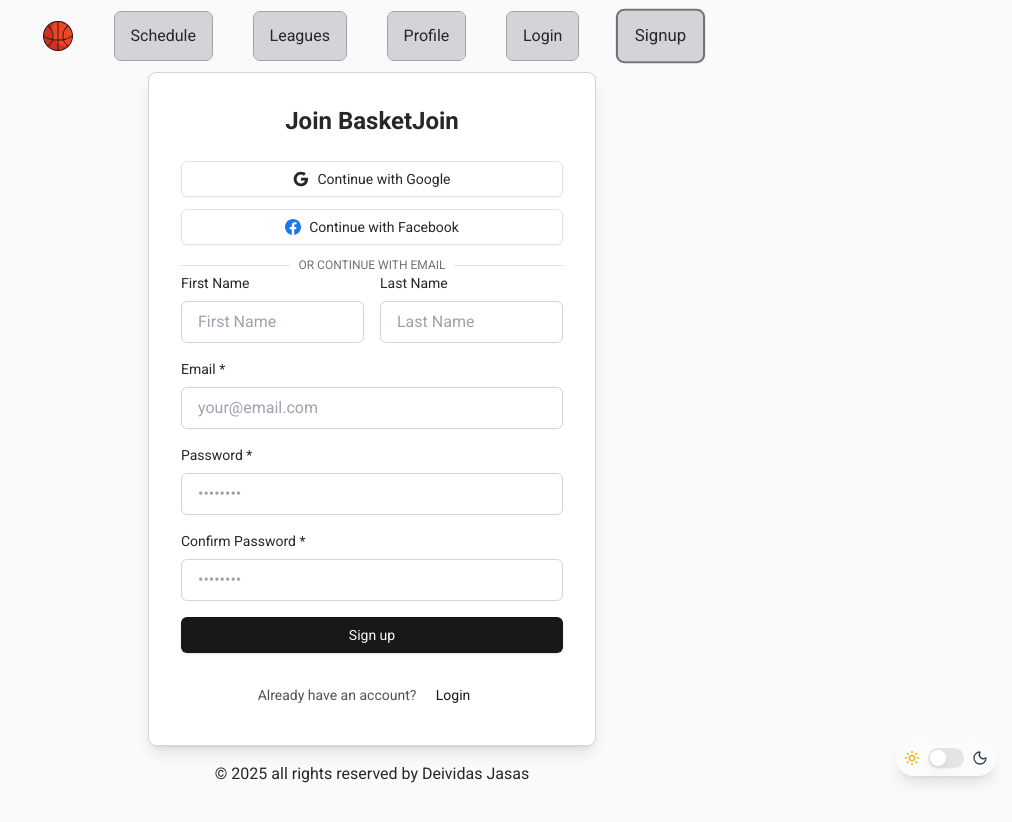
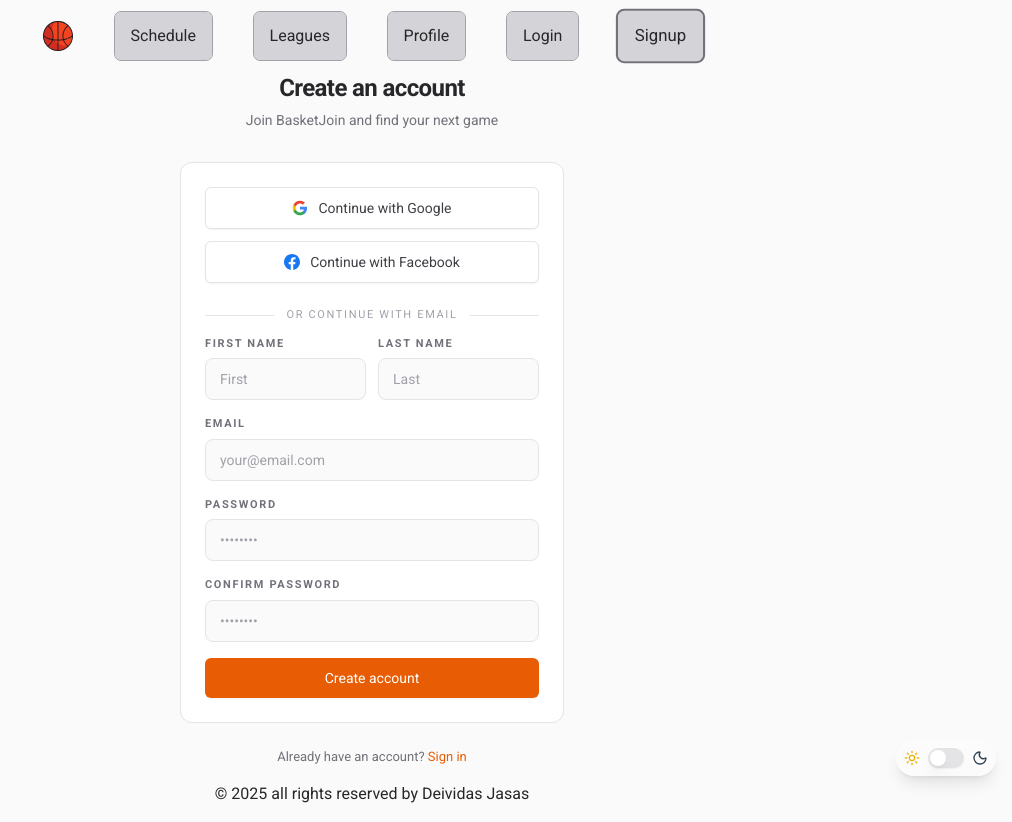
Before and after one commit to DeividasJas/BasketJoin, a Next.js app: page /signup in a window 1280 px wide. Shown: the whole page, without its empty margins (268-1280 px from the left). Built offline with nearby package versions, Linux system fonts and the light colour scheme; no server answers; the database is empty.

Commit message:
style(auth): redesign login and signup pages with clean minimal aesthetic

```diff
--- a/src/app/login/page.tsx
+++ b/src/app/login/page.tsx
@@ -40,23 +40,34 @@ export default function LoginPage() {
   };
 
   return (
-    <div className="flex min-h-[80vh] items-center justify-center">
-      <div className="w-full max-w-md rounded-lg border border-zinc-300 bg-white p-8 shadow-lg dark:border-zinc-700 dark:bg-zinc-900">
-        <h1 className="mb-6 text-center text-2xl font-bold">
-          Login to BasketJoin
+    <div className="flex min-h-[80vh] items-center justify-center px-4">
+      <div className="w-full max-w-sm">
+        {/* Header */}
+        <div className="mb-8 text-center">
+          <h1 className="text-2xl font-semibold tracking-tight text-zinc-800 dark:text-zinc-100">
+            Welcome back
           </h1>
+          <p className="mt-1.5 text-sm text-zinc-500 dark:text-zinc-400">
+            Sign in to your BasketJoin account
+          </p>
+        </div>
 
+        {/* Card */}
+        <div className="rounded-xl border border-zinc-200 bg-white p-6 dark:border-zinc-700/60 dark:bg-zinc-900">
           <SocialLoginButtons callbackUrl="/game-status" />
 
           {error && (
-          <div className="mb-4 rounded-md bg-red-50 p-3 text-sm text-red-600 dark:bg-red-900/20 dark:text-red-400">
+            <div className="mb-4 rounded-lg border border-red-200 bg-red-50 px-3 py-2.5 text-[13px] text-red-600 dark:border-red-900/50 dark:bg-red-950/30 dark:text-red-400">
               {error}
             </div>
           )}
 
-        <form onSubmit={handleSubmit} className="space-y-4">
+          <form onSubmit={handleSubmit} className="flex flex-col gap-4">
             <div>
-            <label htmlFor="email" className="mb-2 block text-sm font-medium">
+              <label
+                htmlFor="email"
+                className="mb-1.5 block text-[11px] font-semibold uppercase tracking-[0.15em] text-zinc-500 dark:text-zinc-400"
+              >
                 Email
               </label>
               <input
@@ -65,7 +76,7 @@ export default function LoginPage() {
                 value={email}
                 onChange={(e) => setEmail(e.target.value)}
                 required
-              className="w-full rounded-md border border-zinc-300 bg-white px-4 py-2 text-zinc-900 focus:border-orange-500 focus:outline-none focus:ring-2 focus:ring-orange-500/20 dark:border-zinc-700 dark:bg-zinc-800 dark:text-zinc-100"
+                className="w-full rounded-lg border border-zinc-200 bg-zinc-50 px-3.5 py-2.5 text-sm text-zinc-800 placeholder:text-zinc-400 focus:border-basket-400 focus:bg-white focus:outline-none focus:ring-2 focus:ring-basket-400/20 dark:border-zinc-700 dark:bg-zinc-800/50 dark:text-zinc-200 dark:placeholder:text-zinc-500 dark:focus:bg-zinc-800"
                 placeholder="your@email.com"
               />
             </div>
@@ -73,7 +84,7 @@ export default function LoginPage() {
             <div>
               <label
                 htmlFor="password"
-              className="mb-2 block text-sm font-medium"
+                className="mb-1.5 block text-[11px] font-semibold uppercase tracking-[0.15em] text-zinc-500 dark:text-zinc-400"
               >
                 Password
               </label>
@@ -83,21 +94,29 @@ export default function LoginPage() {
                 value={password}
                 onChange={(e) => setPassword(e.target.value)}
                 required
-              className="w-full rounded-md border border-zinc-300 bg-white px-4 py-2 text-zinc-900 focus:border-orange-500 focus:outline-none focus:ring-2 focus:ring-orange-500/20 dark:border-zinc-700 dark:bg-zinc-800 dark:text-zinc-100"
+                className="w-full rounded-lg border border-zinc-200 bg-zinc-50 px-3.5 py-2.5 text-sm text-zinc-800 placeholder:text-zinc-400 focus:border-basket-400 focus:bg-white focus:outline-none focus:ring-2 focus:ring-basket-400/20 dark:border-zinc-700 dark:bg-zinc-800/50 dark:text-zinc-200 dark:placeholder:text-zinc-500 dark:focus:bg-zinc-800"
                 placeholder="••••••••"
               />
             </div>
 
-          <Button type="submit" isLoading={isLoading} className="w-full">
-            Login
+            <Button
+              type="submit"
+              isLoading={isLoading}
+              className="w-full bg-basket-400 py-5 text-white shadow-sm transition-all hover:bg-basket-300 hover:shadow-md disabled:bg-basket-400/40"
+            >
+              Sign in
             </Button>
           </form>
+        </div>
 
-        <p className="mt-6 text-center text-sm text-zinc-600 dark:text-zinc-400">
+        <p className="mt-6 text-center text-[13px] text-zinc-500 dark:text-zinc-400">
           Don&apos;t have an account?{" "}
-          <Button variant="link" asChild>
-            <Link href="/signup">Sign up</Link>
-          </Button>
+          <Link
+            href="/signup"
+            className="font-medium text-basket-400 transition-colors hover:text-basket-300"
+          >
+            Sign up
+          </Link>
         </p>
       </div>
     </div>
--- a/src/app/signup/page.tsx
+++ b/src/app/signup/page.tsx
@@ -31,7 +31,6 @@ export default function SignupPage() {
     setIsLoading(true);
     setError("");
 
-    // Validation
     if (formData.password !== formData.confirmPassword) {
       setError("Passwords do not match");
       setIsLoading(false);
@@ -45,7 +44,6 @@ export default function SignupPage() {
     }
 
     try {
-      // Register user
       const response = await fetch("/api/auth/register", {
         method: "POST",
         headers: {
@@ -67,7 +65,6 @@ export default function SignupPage() {
         return;
       }
 
-      // Auto-login after registration
       const result = await signIn("credentials", {
         email: formData.email,
         password: formData.password,
@@ -89,25 +86,38 @@ export default function SignupPage() {
     }
   };
 
+  const inputClasses =
+    "w-full rounded-lg border border-zinc-200 bg-zinc-50 px-3.5 py-2.5 text-sm text-zinc-800 placeholder:text-zinc-400 focus:border-basket-400 focus:bg-white focus:outline-none focus:ring-2 focus:ring-basket-400/20 dark:border-zinc-700 dark:bg-zinc-800/50 dark:text-zinc-200 dark:placeholder:text-zinc-500 dark:focus:bg-zinc-800";
+
   return (
-    <div className="flex min-h-[80vh] items-center justify-center">
-      <div className="w-full max-w-md rounded-lg border border-zinc-300 bg-white p-8 shadow-lg dark:border-zinc-700 dark:bg-zinc-900">
-        <h1 className="mb-6 text-center text-2xl font-bold">Join BasketJoin</h1>
+    <div className="flex min-h-[80vh] items-center justify-center px-4">
+      <div className="w-full max-w-sm">
+        {/* Header */}
+        <div className="mb-8 text-center">
+          <h1 className="text-2xl font-semibold tracking-tight text-zinc-800 dark:text-zinc-100">
+            Create an account
+          </h1>
+          <p className="mt-1.5 text-sm text-zinc-500 dark:text-zinc-400">
+            Join BasketJoin and find your next game
+          </p>
+        </div>
 
+        {/* Card */}
+        <div className="rounded-xl border border-zinc-200 bg-white p-6 dark:border-zinc-700/60 dark:bg-zinc-900">
           <SocialLoginButtons callbackUrl="/game-status" />
 
           {error && (
-          <div className="mb-4 rounded-md bg-red-50 p-3 text-sm text-red-600 dark:bg-red-900/20 dark:text-red-400">
+            <div className="mb-4 rounded-lg border border-red-200 bg-red-50 px-3 py-2.5 text-[13px] text-red-600 dark:border-red-900/50 dark:bg-red-950/30 dark:text-red-400">
               {error}
             </div>
           )}
 
-        <form onSubmit={handleSubmit} className="space-y-4">
-          <div className="grid grid-cols-2 gap-4">
+          <form onSubmit={handleSubmit} className="flex flex-col gap-4">
+            <div className="grid grid-cols-2 gap-3">
               <div>
                 <label
                   htmlFor="given_name"
-                className="mb-2 block text-sm font-medium"
+                  className="mb-1.5 block text-[11px] font-semibold uppercase tracking-[0.15em] text-zinc-500 dark:text-zinc-400"
                 >
                   First Name
                 </label>
@@ -117,15 +127,15 @@ export default function SignupPage() {
                   type="text"
                   value={formData.given_name}
                   onChange={handleChange}
-                className="w-full rounded-md border border-zinc-300 bg-white px-4 py-2 text-zinc-900 focus:border-orange-500 focus:outline-none focus:ring-2 focus:ring-orange-500/20 dark:border-zinc-700 dark:bg-zinc-800 dark:text-zinc-100"
-                placeholder="First Name"
+                  className={inputClasses}
+                  placeholder="First"
                 />
               </div>
 
               <div>
                 <label
                   htmlFor="family_name"
-                className="mb-2 block text-sm font-medium"
+                  className="mb-1.5 block text-[11px] font-semibold uppercase tracking-[0.15em] text-zinc-500 dark:text-zinc-400"
                 >
                   Last Name
                 </label>
@@ -135,15 +145,18 @@ export default function SignupPage() {
                   type="text"
                   value={formData.family_name}
                   onChange={handleChange}
-                className="w-full rounded-md border border-zinc-300 bg-white px-4 py-2 text-zinc-900 focus:border-orange-500 focus:outline-none focus:ring-2 focus:ring-orange-500/20 dark:border-zinc-700 dark:bg-zinc-800 dark:text-zinc-100"
-                placeholder="Last Name"
+                  className={inputClasses}
+                  placeholder="Last"
                 />
               </div>
             </div>
 
             <div>
-            <label htmlFor="email" className="mb-2 block text-sm font-medium">
-              Email *
+              <label
+                htmlFor="email"
+                className="mb-1.5 block text-[11px] font-semibold uppercase tracking-[0.15em] text-zinc-500 dark:text-zinc-400"
+              >
+                Email
               </label>
               <input
                 id="email"
@@ -152,7 +165,7 @@ export default function SignupPage() {
                 value={formData.email}
                 onChange={handleChange}
                 required
-              className="w-full rounded-md border border-zinc-300 bg-white px-4 py-2 text-zinc-900 focus:border-orange-500 focus:outline-none focus:ring-2 focus:ring-orange-500/20 dark:border-zinc-700 dark:bg-zinc-800 dark:text-zinc-100"
+                className={inputClasses}
                 placeholder="your@email.com"
               />
             </div>
@@ -160,9 +173,9 @@ export default function SignupPage() {
             <div>
               <label
                 htmlFor="password"
-              className="mb-2 block text-sm font-medium"
+                className="mb-1.5 block text-[11px] font-semibold uppercase tracking-[0.15em] text-zinc-500 dark:text-zinc-400"
               >
-              Password *
+                Password
               </label>
               <input
                 id="password"
@@ -171,7 +184,7 @@ export default function SignupPage() {
                 value={formData.password}
                 onChange={handleChange}
                 required
-              className="w-full rounded-md border border-zinc-300 bg-white px-4 py-2 text-zinc-900 focus:border-orange-500 focus:outline-none focus:ring-2 focus:ring-orange-500/20 dark:border-zinc-700 dark:bg-zinc-800 dark:text-zinc-100"
+                className={inputClasses}
                 placeholder="••••••••"
               />
             </div>
@@ -179,9 +192,9 @@ export default function SignupPage() {
             <div>
               <label
                 htmlFor="confirmPassword"
-              className="mb-2 block text-sm font-medium"
+                className="mb-1.5 block text-[11px] font-semibold uppercase tracking-[0.15em] text-zinc-500 dark:text-zinc-400"
               >
-              Confirm Password *
+                Confirm Password
               </label>
               <input
                 id="confirmPassword"
@@ -190,21 +203,29 @@ export default function SignupPage() {
                 value={formData.confirmPassword}
                 onChange={handleChange}
                 required
-              className="w-full rounded-md border border-zinc-300 bg-white px-4 py-2 text-zinc-900 focus:border-orange-500 focus:outline-none focus:ring-2 focus:ring-orange-500/20 dark:border-zinc-700 dark:bg-zinc-800 dark:text-zinc-100"
+                className={inputClasses}
                 placeholder="••••••••"
               />
             </div>
 
-          <Button type="submit" isLoading={isLoading} className="w-full">
-            Sign up
+            <Button
+              type="submit"
+              isLoading={isLoading}
+              className="w-full bg-basket-400 py-5 text-white shadow-sm transition-all hover:bg-basket-300 hover:shadow-md disabled:bg-basket-400/40"
+            >
+              Create account
             </Button>
           </form>
+        </div>
 
-        <p className="mt-6 text-center text-sm text-zinc-600 dark:text-zinc-400">
+        <p className="mt-6 text-center text-[13px] text-zinc-500 dark:text-zinc-400">
           Already have an account?{" "}
-          <Button variant="link" asChild>
-            <Link href="/login">Login</Link>
-          </Button>
+          <Link
+            href="/login"
+            className="font-medium text-basket-400 transition-colors hover:text-basket-300"
+          >
+            Sign in
+          </Link>
         </p>
       </div>
     </div>
--- a/src/components/SocialLoginButtons.tsx
+++ b/src/components/SocialLoginButtons.tsx
@@ -18,7 +18,7 @@ export default function SocialLoginButtons({
     setIsGoogleLoading(true);
     try {
       await signIn("google", { callbackUrl });
-    } catch (error) {
+    } catch {
     } finally {
       setIsGoogleLoading(false);
     }
@@ -28,37 +28,37 @@ export default function SocialLoginButtons({
     setIsFacebookLoading(true);
     try {
       await signIn("facebook", { callbackUrl });
-    } catch (error) {
+    } catch {
     } finally {
       setIsFacebookLoading(false);
     }
   };
 
   return (
-    <div className="space-y-3">
+    <div className="flex flex-col gap-3">
       <Button
         type="button"
         variant="outline"
-        className="flex w-full items-center justify-center gap-2"
+        className="flex w-full items-center justify-center gap-2.5 border-zinc-200 bg-white py-5 text-sm font-medium text-zinc-700 transition-colors hover:bg-zinc-50 dark:border-zinc-700 dark:bg-zinc-800/50 dark:text-zinc-300 dark:hover:bg-zinc-800"
         onClick={handleGoogleSignIn}
         isLoading={isGoogleLoading}
         disabled={isFacebookLoading}
       >
-        <svg className="h-5 w-5" viewBox="0 0 24 24">
+        <svg className="h-4 w-4" viewBox="0 0 24 24">
           <path
-            fill="currentColor"
+            fill="#4285F4"
             d="M22.56 12.25c0-.78-.07-1.53-.2-2.25H12v4.26h5.92c-.26 1.37-1.04 2.53-2.21 3.31v2.77h3.57c2.08-1.92 3.28-4.74 3.28-8.09z"
           />
           <path
-            fill="currentColor"
+            fill="#34A853"
             d="M12 23c2.97 0 5.46-.98 7.28-2.66l-3.57-2.77c-.98.66-2.23 1.06-3.71 1.06-2.86 0-5.29-1.93-6.16-4.53H2.18v2.84C3.99 20.53 7.7 23 12 23z"
           />
           <path
-            fill="currentColor"
+            fill="#FBBC05"
             d="M5.84 14.09c-.22-.66-.35-1.36-.35-2.09s.13-1.43.35-2.09V7.07H2.18C1.43 8.55 1 10.22 1 12s.43 3.45 1.18 4.93l2.85-2.22.81-.62z"
           />
           <path
-            fill="currentColor"
+            fill="#EA4335"
             d="M12 5.38c1.62 0 3.06.56 4.21 1.64l3.15-3.15C17.45 2.09 14.97 1 12 1 7.7 1 3.99 3.47 2.18 7.07l3.66 2.84c.87-2.6 3.3-4.53 6.16-4.53z"
           />
         </svg>
@@ -68,23 +68,23 @@ export default function SocialLoginButtons({
       <Button
         type="button"
         variant="outline"
-        className="flex w-full items-center justify-center gap-2"
+        className="flex w-full items-center justify-center gap-2.5 border-zinc-200 bg-white py-5 text-sm font-medium text-zinc-700 transition-colors hover:bg-zinc-50 dark:border-zinc-700 dark:bg-zinc-800/50 dark:text-zinc-300 dark:hover:bg-zinc-800"
         onClick={handleFacebookSignIn}
         isLoading={isFacebookLoading}
         disabled={isGoogleLoading}
       >
-        <svg className="h-5 w-5" viewBox="0 0 24 24" fill="#1877F2">
+        <svg className="h-4 w-4" viewBox="0 0 24 24" fill="#1877F2">
           <path d="M24 12.073c0-6.627-5.373-12-12-12s-12 5.373-12 12c0 5.99 4.388 10.954 10.125 11.854v-8.385H7.078v-3.47h3.047V9.43c0-3.007 1.792-4.669 4.533-4.669 1.312 0 2.686.235 2.686.235v2.953H15.83c-1.491 0-1.956.925-1.956 1.874v2.25h3.328l-.532 3.47h-2.796v8.385C19.612 23.027 24 18.062 24 12.073z" />
         </svg>
         Continue with Facebook
       </Button>
 
-      <div className="relative">
+      <div className="relative py-3">
         <div className="absolute inset-0 flex items-center">
-          <span className="w-full border-t" />
+          <span className="w-full border-t border-zinc-200 dark:border-zinc-700/60" />
         </div>
-        <div className="relative flex justify-center text-xs uppercase">
-          <span className="bg-background px-2 text-muted-foreground">
+        <div className="relative flex justify-center">
+          <span className="bg-white px-3 text-[11px] font-medium uppercase tracking-[0.15em] text-zinc-400 dark:bg-zinc-900 dark:text-zinc-500">
             Or continue with email
           </span>
         </div>
```
Lines whose indentation alone changed are shown as unchanged.
